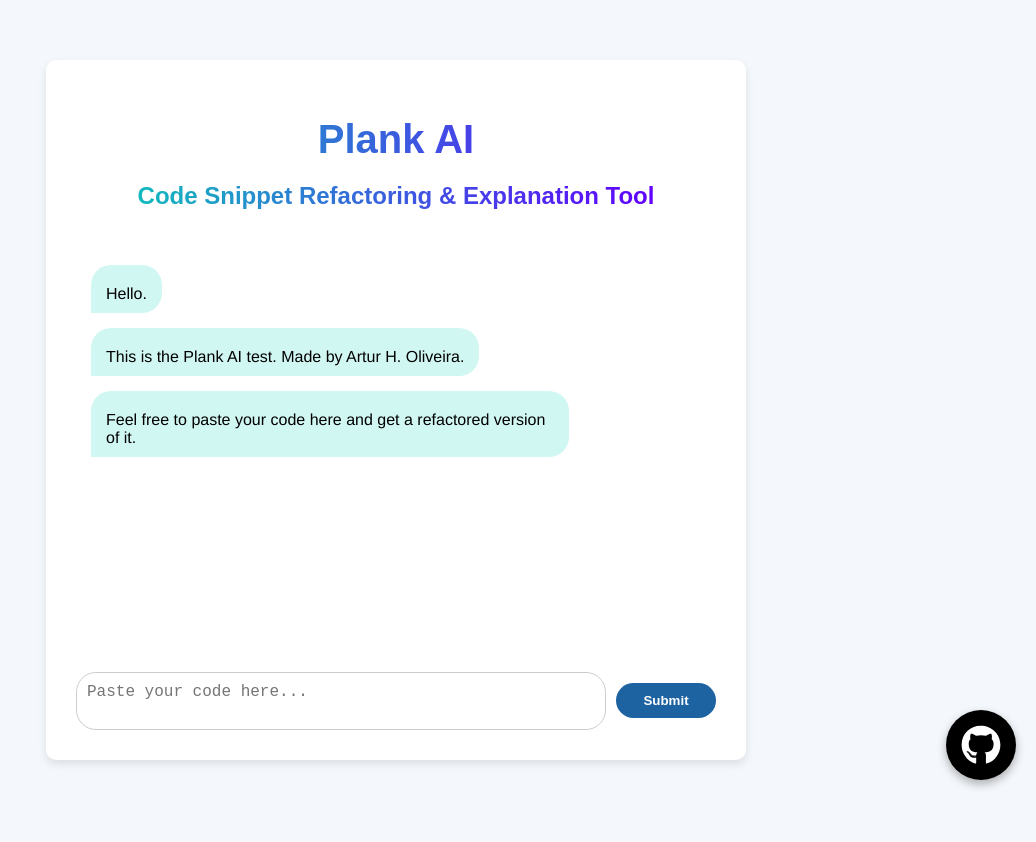
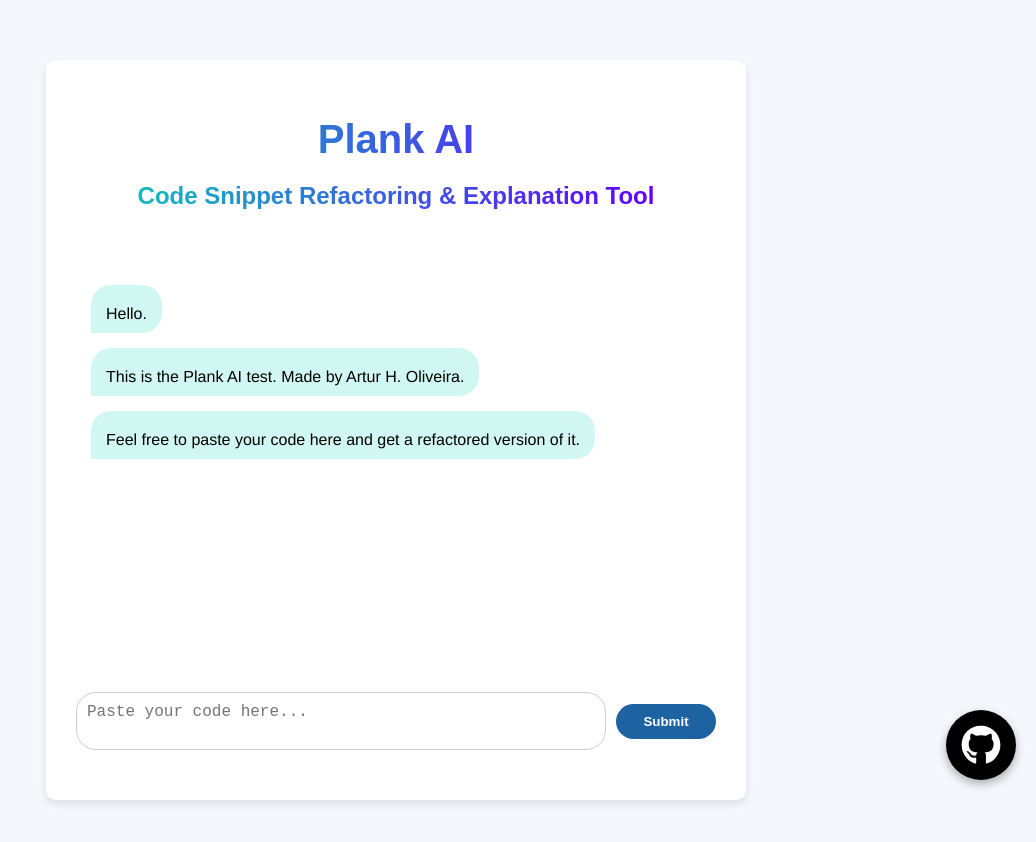
Before and after one commit to arturholiv/plank-ai, a React (Create React App) app in the folder Frontend/: page / in a window 1280 px wide. Shown: the top 842 px of the page, without its empty margins (244-1280 px from the left). Before the commit the page ends 820 px from the top, so only its background shows below. Built offline with nearby package versions, Linux system fonts and the light colour scheme.

Commit message:
Update Main.css

```diff
--- a/Frontend/src/Pages/Main/Main.css
+++ b/Frontend/src/Pages/Main/Main.css
@@ -12,7 +12,7 @@ body {
 
 .container {
   width: 50vw;
-  height: 80vh;
+  height: 85vh;
   background-color: #ffffff;
   padding: 30px;
   border-radius: 10px;
@@ -65,6 +65,7 @@ h1:last-child {
   margin-bottom: 20px;
   width: 100%;
   padding: 0 15px;
+  box-sizing: border-box;
 }
 
 .message {
@@ -90,11 +91,12 @@ h1:last-child {
 }
 
 .message .bubble {
-  max-width: 70%;
+  max-width: 90%;
   padding: 10px 15px;
   border-radius: 20px;
   position: relative;
   word-wrap: break-word;
+  white-space: pre-wrap;
 }
 
 .message.user .bubble {
```
